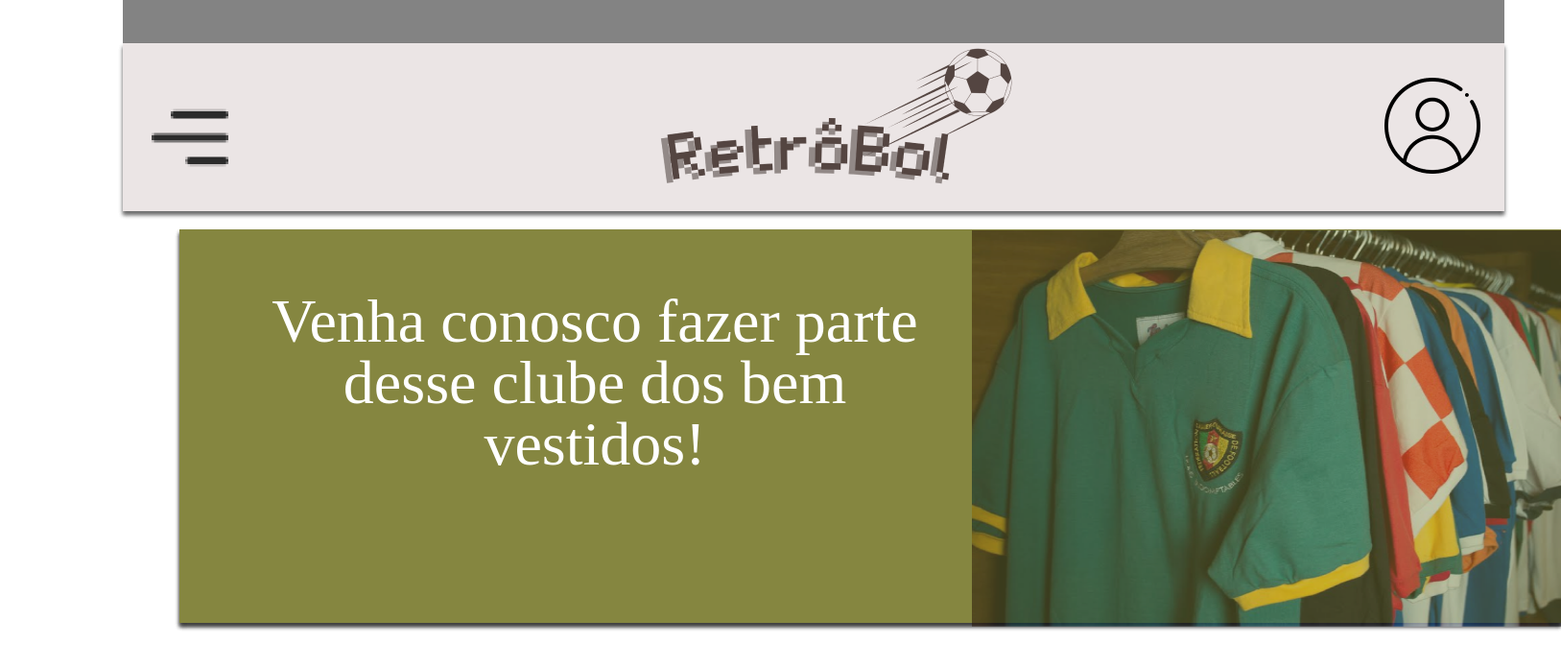
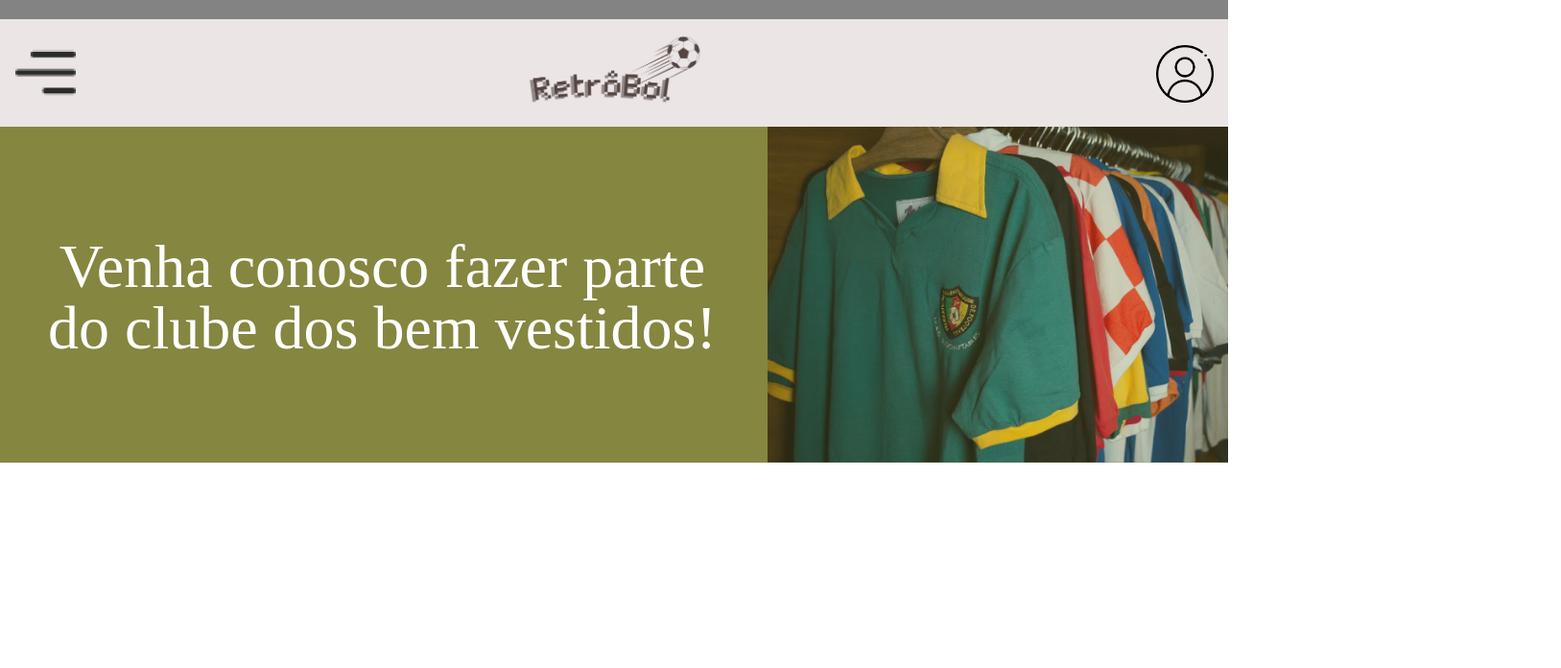
Before and after one commit to RodrigoLotaif/Retrobol, a plain HTML site: page index.html in a window 1280 px wide. Shown: the whole page at 96% size, 1627 px wide, since content can reach past the window. Drawn offline with Linux system fonts and the light colour scheme.

Commit message:
html + css basico

```diff
--- a/index.html
+++ b/index.html
@@ -5,26 +5,27 @@
     <meta http-equiv="X-UA-Compatible" content="IE=edge">
     <meta name="viewport" content="width=device-width, initial-scale=1.0">
     <title>Retrôbol</title>
-    <link rel="stylesheet" href="style.css">
+    <link rel="stylesheet" href="./style.css">
 </head>
-<body>
-    <header>
-        <div class="cabecalho">
-            <section class="topo"></section>
-            <section class="cabecalhoBackground">
-                <section class="logo"><img src="imgs/Logo-Retrôbol-1.png" alt="Retrobol em letras de PC retro"></section>
-                <button class="menu"><img src="imgs/menu-1.png" alt="botao de menu" class="icone-menu"></button>
-                <button class="login"><img src="imgs/user2-1.png" alt="botao de acessar o login"></button>
-            </section>
+<body class="body">
+    <div class="topo"></div>
+    <header class="cabecalho">
+        <nav class="menu" >
+            <img class="icone-menu" src="./imgs/menu.png" alt="">
+        </nav>
+        <img class=logo src="./imgs/Logo-Retrôbol.png" alt="">
+        <button class="login">
+            <img class="icone-login" src="./imgs/user.png" alt="">
+        </button>
+    </header>
 
-        </div>
+    <div class="banner">
+        <p class="banner-frase">Venha conosco fazer parte <br> do clube dos bem vestidos!</p>
+        <img class="banner-imagem" src="./imgs/banner.png" alt="">
+    </div>
 
-        <div class="banner">
-            <section class="slogan-background"><p class="frase-slogan">Venha conosco fazer parte desse clube dos bem vestidos!</p></section>
-            <img class="img-banner" src="imgs/banner2-1.png" alt="camisas de futebol de diferentes times">
 
-        </div>
-    </header>
-    <script src="script.js"></script>
+
+    <script src="./script.js"></script>
 </body>
 </html>
--- a/style.css
+++ b/style.css
@@ -1,130 +1,79 @@
 .body{
-    display: flexbox;
-    flex-direction: column;
-    align-items: center;
+    margin: 0;
 }
 
-/* Cabecalho  */
+
+
+/* Cabecalho */
+
+.topo{
+    background-color: #838383;
+    height: 20px;
+}
 
 .cabecalho{
-    position:absolute;
-    display: flexbox;
-    flex-direction: row;
-    align-content: space-between;
+    display: flex;
+    justify-content: space-between;
+    align-items: center;
+    height: 80px;
+    padding: 16px;
 
 
-    left: 10%;
 
-}
-.topo{
-    position: absolute;
-    width: 1440px;
-    height: 49px;
-    left: 0px;
-    top: -12px;
 
-    background: #838383;
+    background-color: #EBE5E5;
 }
 
-.cabecalhoBackground{
-    position: absolute;
-    width: 1440px;
-    height: 175px;
-    left: 0px;
-    top: 37px;
+.menu{
+    /* menu 1 */
+    width: 65px;
+    height: 60px;
+    left: 24px;
+    top: 77px;
+}
 
-    background: #EBE5E5;
-    box-shadow: 0px 4px 4px rgba(0, 0, 0, 0.25), 0px 4px 4px rgba(0, 0, 0, 0.25), 0px 4px 4px rgba(0, 0, 0, 0.25);
+.icone-menu{
+    height: inherit;
 }
 
 .logo{
-    /* Logo Retrôbol 1 */
-    position: absolute;
-    width: 424px;
-    height: 424px;
-    left: 517px;
-    top: -45px;
+    height: inherit;
 
-    background: url(Logo-Retrôbol-1.png)
 }
 
-
-:hover.menu{
-    background-color:#838383;
-}
-.menu{
-    /* menu 1 */
-    position: absolute;
-    display: flex;
-    flex-direction: row;
-    height: 75.1px;
-    left: 24px;
-    top: 60px;
+.login{
+    width: 65px;
+    height: 60px;
+    background-color: #EBE5E5;
     border: #EBE5E5;
-
-    background: url(menu-1.png);
-    mix-blend-mode: normal;
 }
 
-:hover.login{
-    background-color:#838383;
-    }
-.login{
-
-    position: absolute;
-    left: 1309px;
-    top: 35px;
-    background: url(user2-1.png);
-    border: #EBE5E5;
+.icone-login{
+    height: inherit;
+    width: fit-content;
 
 }
 
 
+
 /* Banner */
 
+.banner{
+    display: flex;
+    flex-direction: row;
+    justify-content: space-between;
 
-
-.slogan-background{
-    display: flexbox;
-    align-content: space-between;
-    position: relative;
-    width: 1440px;
-    height: 410px;
-    left: 179px;
-    top: 231px;
-
+    height: 350px;
     background: #858640;
-    box-shadow: 0px 4px 4px rgba(0, 0, 0, 0.25), 0px 4px 4px rgba(0, 0, 0, 0.25), 0px 4px 4px rgba(0, 0, 0, 0.25), 0px 4px 4px rgba(0, 0, 0, 0.25), 0px 4px 4px rgba(0, 0, 0, 0.25);
 }
 
-.frase-slogan{
-    /* Venha conosco fazer parte desse clube dos bem vestidos! */
-    position: absolute;
-    width: 766px;
-    height: 194px;
-    left: 50px;
-
-
-
+.banner-frase{
     font-family: 'SeoulHangang';
     font-style: normal;
     font-weight: 400;
     font-size: 64px;
     line-height: 64px;
     text-align: center;
-
     color: #FFFFFF;
-    /* Note: backdrop-filter has minimal browser support */
+    padding: 50px;
 }
-
-.img-banner{
-    position: absolute;
-    width: 614px;
-    height: 412.72px;
-    left: 1013px;
-    top: 240px;
-
-    background: url(banner2-1.jpg);
-    opacity: 0.8;
-
-}
```
Also changed, not shown: imgs/Logo-Retrôbol-1.png (deleted), imgs/Logo-Retrôbol.png (added), imgs/banner.png (renamed from imgs/banner2-1.png), imgs/menu.png (renamed from imgs/menu-1.png), imgs/user.png (renamed from imgs/user2-1.png).
